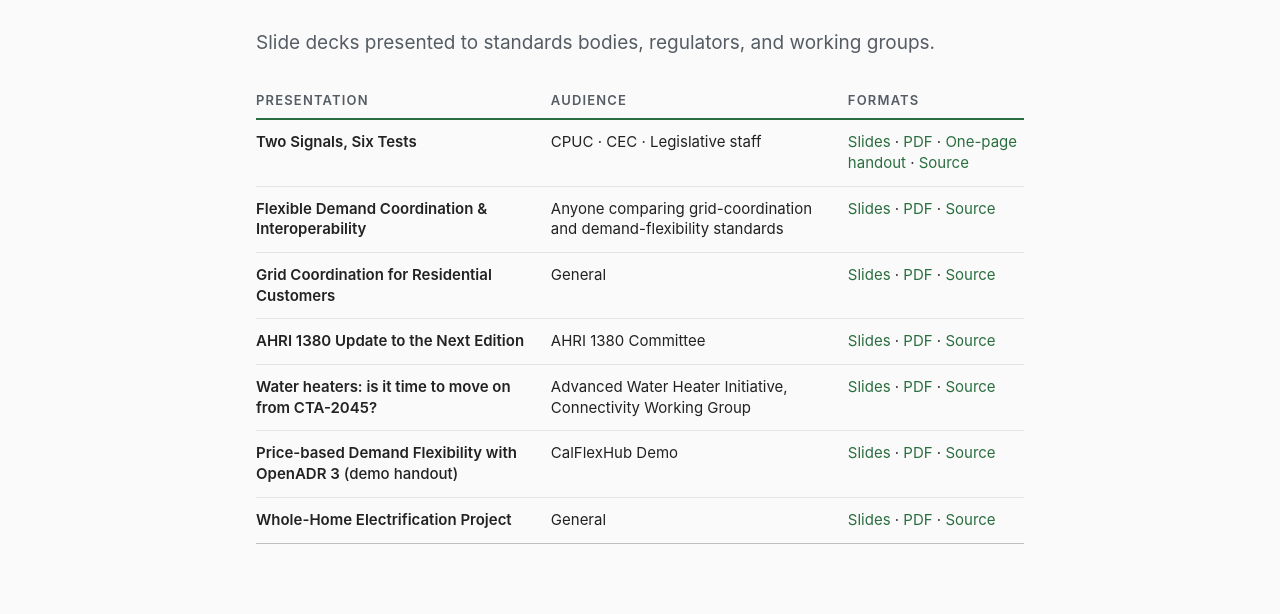
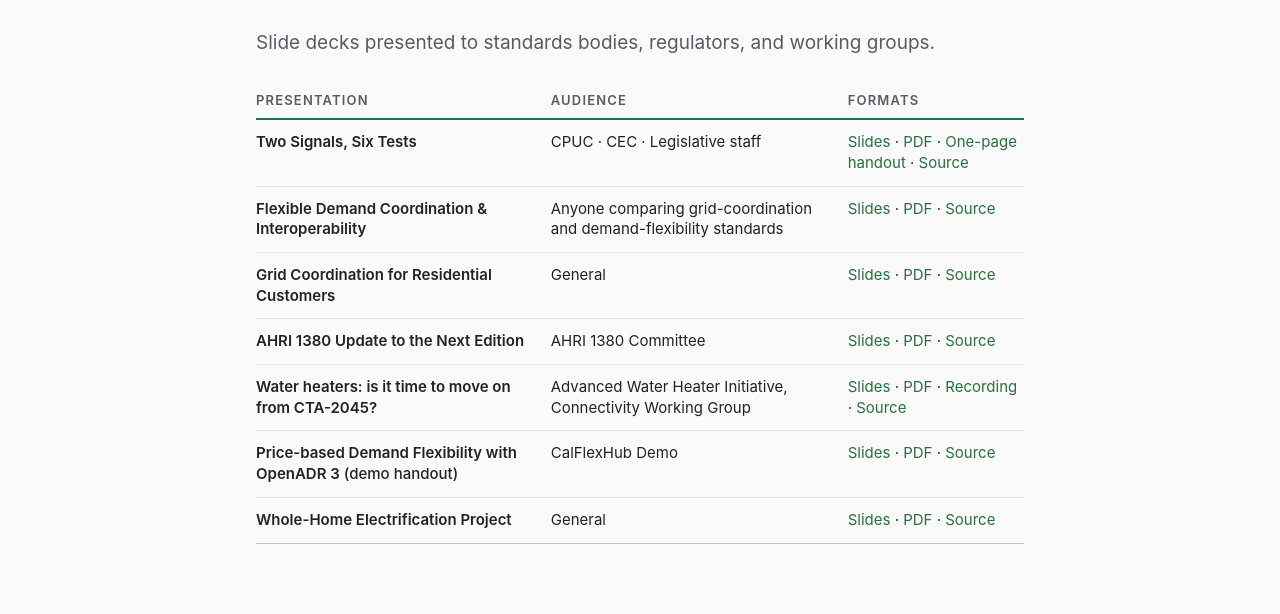
Before and after one commit to grid-coordination/grid-coordination.github.io, a Jekyll site: the page built from presentations/index.md, in a window 1280 px wide. Shown: the part 190-804 px from the top of the page. Built offline with Jekyll 4.4.1, drawn with Linux system fonts in a browser that asks for light colours.

Commit message:
Link the AWHI talk recording
AWHI published the 2026-09-25 Connectivity Working Group meeting on its own
channel. The deck in the recording is appliance-dr-mandates, which is
already on main, so the Recording link sits beside Slides and PDF in the
presentations table without a version caveat.

```diff
--- a/presentations/index.md
+++ b/presentations/index.md
@@ -14,6 +14,6 @@ Slide decks presented to standards bodies, regulators, and working groups.
 | **Flexible Demand Coordination & Interoperability** | Anyone comparing grid-coordination and demand-flexibility standards | [Slides](flexible-demand-coordination.html) &middot; [PDF](flexible-demand-coordination.pdf) &middot; [Source](https://github.com/grid-coordination/grid-coordination.github.io/blob/main/presentations/flexible-demand-coordination.md) |
 | **Grid Coordination for Residential Customers** | General | [Slides](grid-coordination-residential.html) &middot; [PDF](grid-coordination-residential.pdf) &middot; [Source](https://github.com/grid-coordination/grid-coordination.github.io/blob/main/presentations/grid-coordination-residential.md) |
 | **AHRI 1380 Update to the Next Edition** | AHRI 1380 Committee | [Slides](ahri-1380-update.html) &middot; [PDF](ahri-1380-update.pdf) &middot; [Source](https://github.com/grid-coordination/grid-coordination.github.io/blob/main/presentations/ahri-1380-update.md) |
-| **Water heaters: is it time to move on from CTA-2045?** | Advanced Water Heater Initiative, Connectivity Working Group | [Slides](appliance-dr-mandates.html) &middot; [PDF](appliance-dr-mandates.pdf) &middot; [Source](https://github.com/grid-coordination/grid-coordination.github.io/blob/main/presentations/appliance-dr-mandates.md) |
+| **Water heaters: is it time to move on from CTA-2045?** | Advanced Water Heater Initiative, Connectivity Working Group | [Slides](appliance-dr-mandates.html) &middot; [PDF](appliance-dr-mandates.pdf) &middot; [Recording](https://youtu.be/EP9FxZvQgeg) &middot; [Source](https://github.com/grid-coordination/grid-coordination.github.io/blob/main/presentations/appliance-dr-mandates.md) |
 | **Price-based Demand Flexibility with OpenADR 3** (demo handout) | CalFlexHub Demo | [Slides](openadr3-demo-handout.html) &middot; [PDF](openadr3-demo-handout.pdf) &middot; [Source](https://github.com/grid-coordination/grid-coordination.github.io/blob/main/presentations/openadr3-demo-handout.md) |
 | **Whole-Home Electrification Project** | General | [Slides](whole-home-electrification.html) &middot; [PDF](whole-home-electrification.pdf) &middot; [Source](https://github.com/grid-coordination/grid-coordination.github.io/blob/main/presentations/whole-home-electrification.md) |
```
